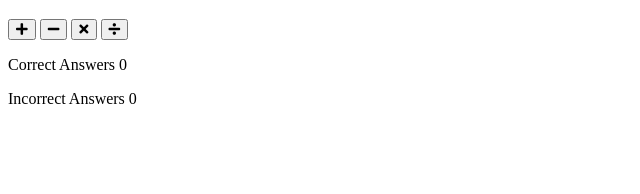
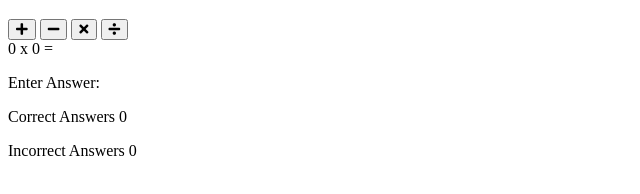
Before and after one commit to sakixchy/Love_Maths_Project, a plain HTML site: page index.html in a window 1280 px wide. Shown: the part 100-294 px from the top of the page, without its empty margins (0-640 px from the left). Drawn offline with Linux system fonts and the light colour scheme.

Commit message:
create a div for question area and give it 4 spans.

```diff
--- a/index.html
+++ b/index.html
@@ -30,7 +30,13 @@
                 <i class="fas fa-divide"></i>
             </button>
         </div>
-
+        <div class="question-area">
+            <span id="operand1">0</span>
+            <span id="operator">x</span>
+            <span id="operand2">0</span>
+            <span>=</span>
+            <p class="answer-message">Enter Answer:</p>
+        </div>
     </div>
 
     <div class="score-area">
```
